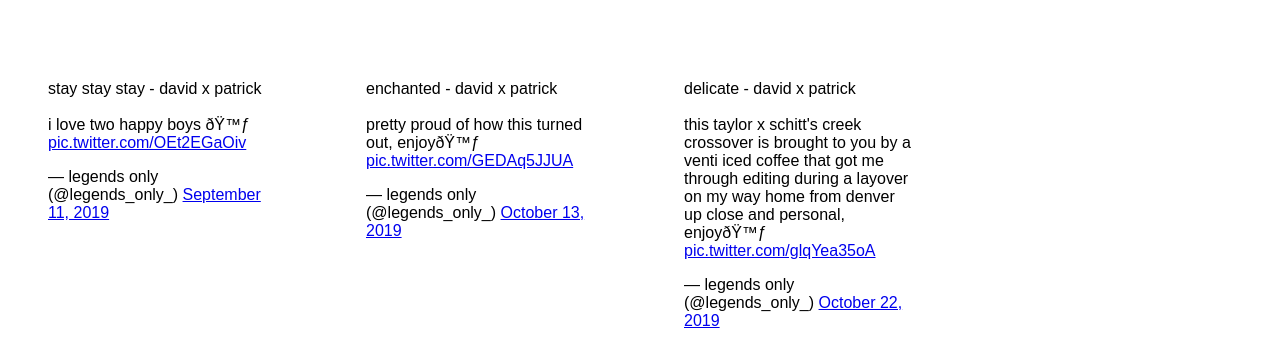
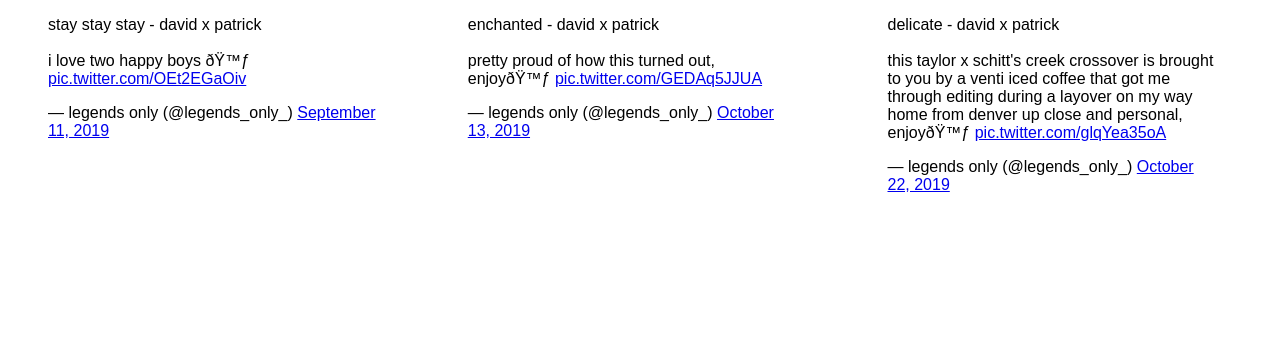
Before and after one commit to legendsonly/legendsonly.github.io, a plain HTML site: page index.html in a window 1280 px wide. Drawn offline with Linux system fonts and the light colour scheme.

Commit message:
Add files via upload

```diff
--- a/index.html
+++ b/index.html
@@ -12,8 +12,7 @@ body {
 }
 
 .header {
-  text-align: center;
-  padding: 32px;
+
 }
 
 .row {
@@ -26,9 +25,9 @@ body {
 
 /* Create four equal columns that sits next to each other */
 .column {
-  -ms-flex: 25%;
-  flex: 25%;
-  max-width: 25%;
+  -ms-flex: 33%;
+  flex: 33%;
+  max-width: 33%;
   padding: 0 4px;
 }
 
```
